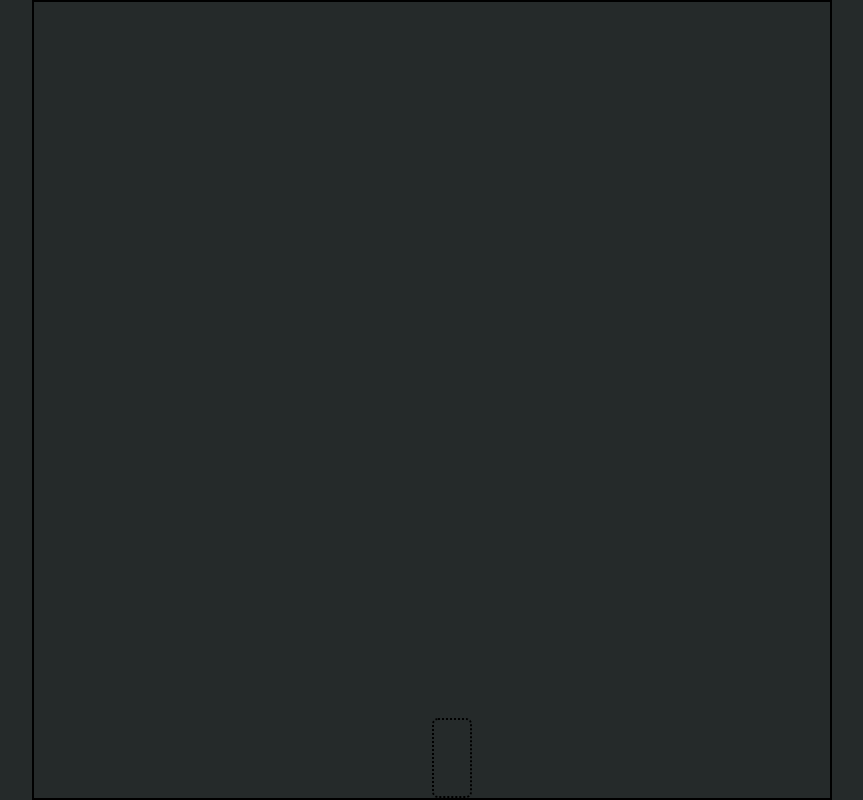
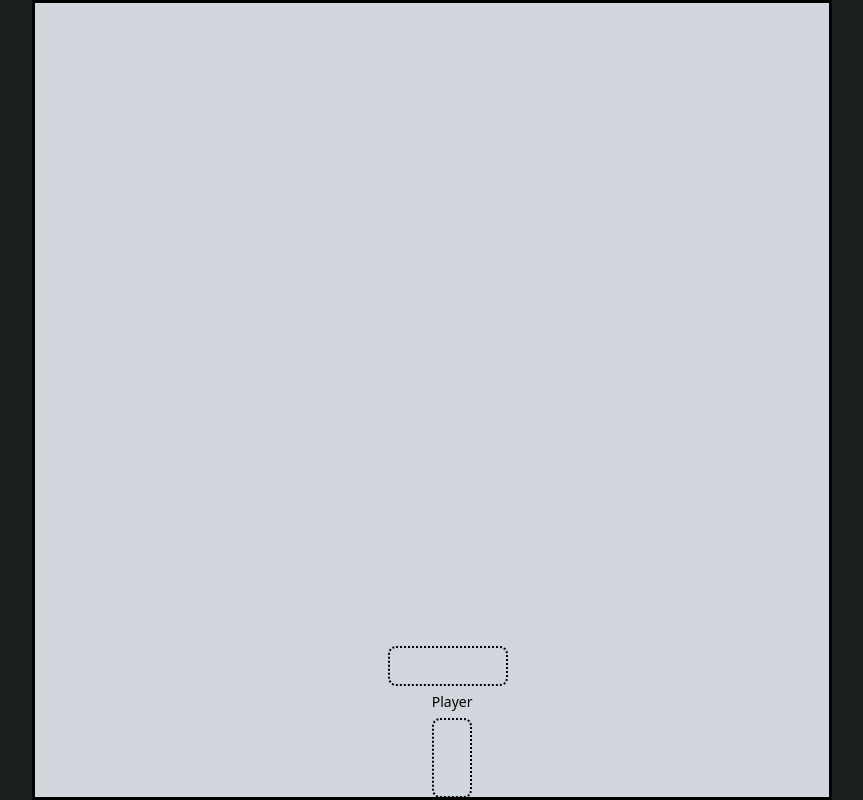
Before and after one commit to Antoni101/ReactGame, a React (Vite) app: page / in a window 1280 px wide. Shown: the whole page, without its empty margins (208-1071 px from the left). Built offline with nearby package versions, Linux system fonts and the light colour scheme.

Commit message:
Updated player physics

```diff
--- a/src/Player.jsx
+++ b/src/Player.jsx
@@ -1,25 +1,23 @@
 import { useState, useEffect } from 'react'
 
-function GamePlayer() {
+function GamePlayer({ user }) {
     const [player, setPlayer] = useState({
-        name: "Hero",
+        name: user,
         hp: 100,
         attack: 10,
         x: 50,
         y: 90,
-        yMax: 90,
-        xMax: 95,
     });
 
     function jump() {
         setPlayer(prev => {
-            if (prev.y < prev.yMax) return prev; // ⛔ already midair
+            if (prev.y < 90) return prev;
             let i = -1;
             const gravity = setInterval(() => {
                 movePlayer(0, i);
                 i += 0.05;
                 setPlayer(p => {
-                    if (p.y === p.yMax) clearInterval(gravity);
+                    if (p.y === 90) clearInterval(gravity);
                         return p;
                     });
             }, 15);
@@ -74,24 +72,32 @@ function GamePlayer() {
         };
     }, []);
 
-
-
-
     function movePlayer(deltaX, deltaY) {
         setPlayer(prev => ({
             ...prev,
-            x: Math.min(player.xMax, Math.max(0, prev.x + deltaX)),
-            y: Math.min(player.yMax, Math.max(0, prev.y + deltaY)),
+            x: Math.min(95, Math.max(0, prev.x + deltaX)),
+            y: Math.min(90, Math.max(0, prev.y + deltaY)),
         }));
     }
+    return (
+        <div>
+            <div>
+                <div className="absolute rounded-lg w-10 h-20 border-2 border-dotted border-black text-white"
+                    style={{ top: `${player.y}%`, left: `${player.x}%`, }}></div>
+            </div>
 
-    return (
-        <div className="absolute rounded-md w-10 h-20 border-2 border-dotted border-black text-white"
-            style={{
-                top: `${player.y}%`,
-                left: `${player.x}%`,
-            }}
-        ></div>
+            <div>
+                <div className="absolute text-sm w-20 h-8 text-black text-center"
+                    style={{ top: `${player.y - 3.2}%`, left: `${player.x - 2.5}%`, }}>
+                        {player.name}
+                    </div>
+            </div>
+
+            <div>
+                <div className="absolute rounded-lg w-30 h-10 border-2 border-dotted border-black text-white"
+                    style={{ top: `${player.y - 9}%`, left: `${player.x - 5.5}%`, }}></div>
+            </div>
+        </div>
     );
 }
 
--- a/src/index.css
+++ b/src/index.css
@@ -1,5 +1,5 @@
 @import "tailwindcss";
 
 body {
-    background-color: rgb(37, 42, 42);
+    background-color: #1c1f1f;
 }
--- a/src/main.jsx
+++ b/src/main.jsx
@@ -5,10 +5,12 @@ import GamePlayer from './Player.jsx'
 import './index.css'
 
 function GameArea() {
+
   return (
     <div className="flex items-center justify-center h-screen w-screen">
-      <div className="relative w-200 h-200 border-2 border-solid border-black text-white">
-        <GamePlayer />
+      <div className="bg-gray-300 relative w-200 h-200 border-3 border-solid border-black text-white">
+        <GamePlayer user={"Player"}/>
+
       </div>
     </div>
   );
```
Lines whose indentation alone changed are shown as unchanged.
